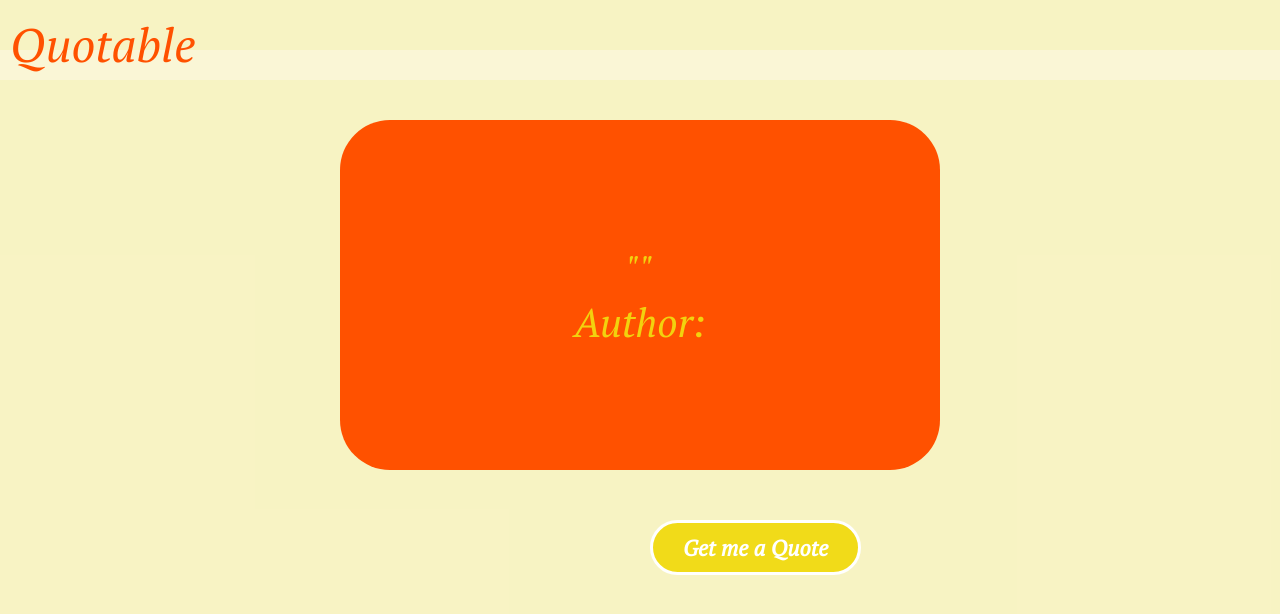
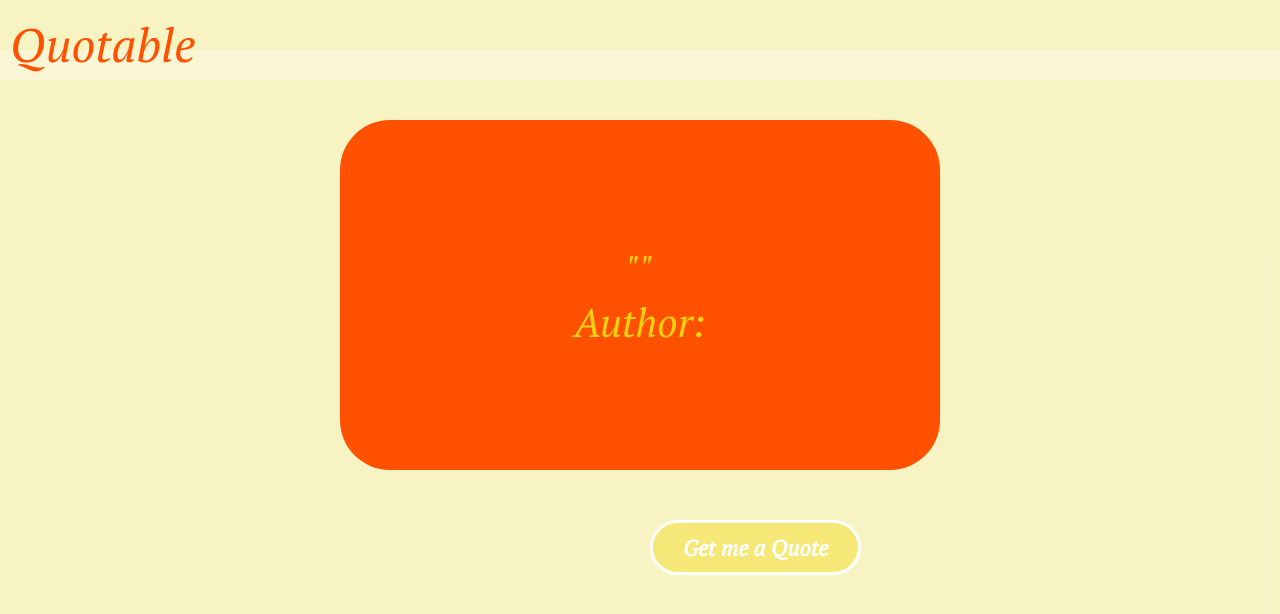
Before and after one commit to Esiyankey/QuoteGenerator, a React (Vite) app: page / in a window 1280 px wide. In both pictures the pointer is over the button "Get me a Quote". Shown: the top 614 px of the page. Built offline with nearby package versions, Linux system fonts and the light colour scheme.

Commit message:
fix:fix a bug

```diff
--- a/src/App.css
+++ b/src/App.css
@@ -37,7 +37,7 @@
   transition: 0.4s ease-in-out;
 }
 .btn:hover {
-  background-color: rgba(241, 218, 15, 0.945);
+  background-color: rgba(241, 218, 15, 0.425);
   color: white;
   border: 3px solid rgb(255, 81, 0);
 }
```
